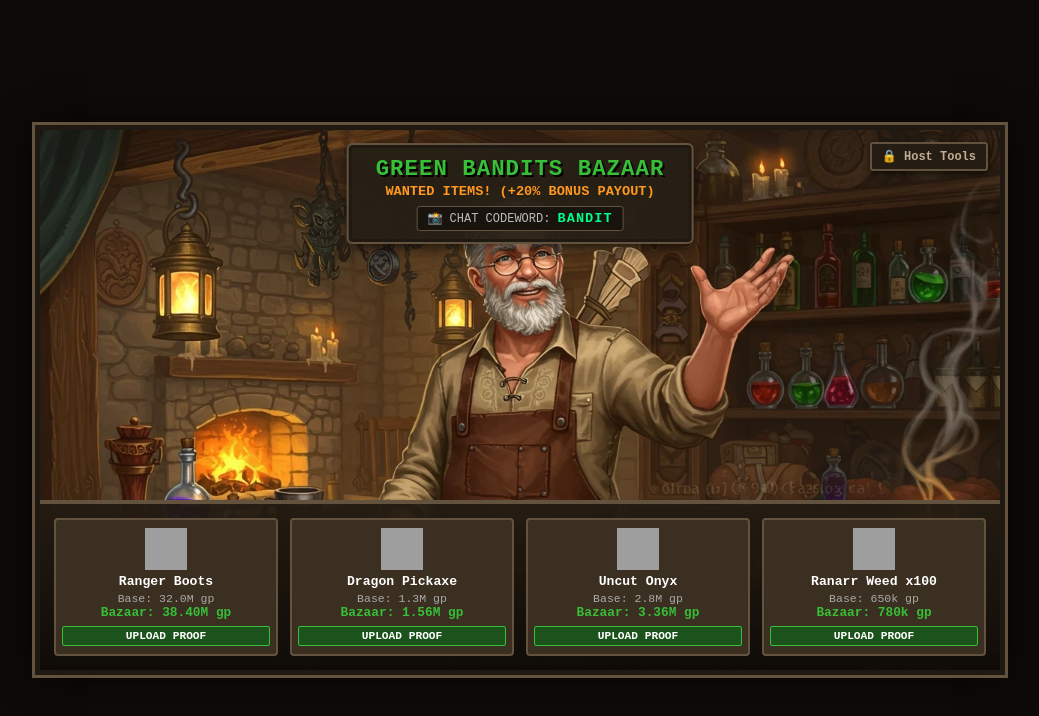
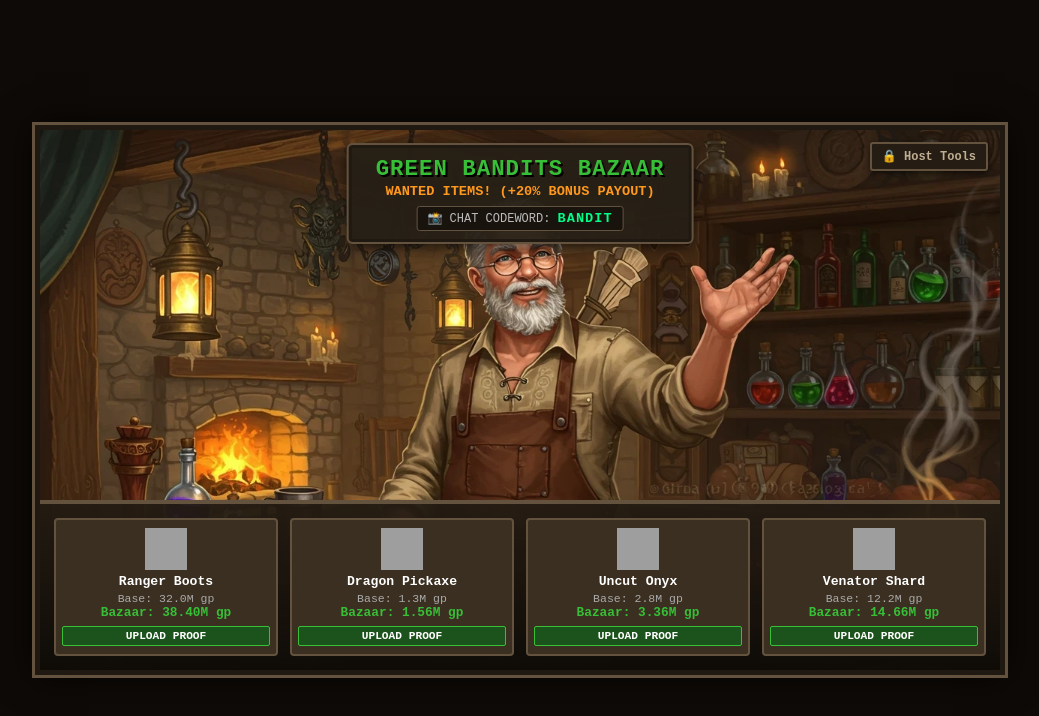
Before and after one commit to jamzzrs/green-bandits-bazaar, a plain HTML site: page index.html in a window 1280 px wide. Shown: the whole page, without its empty margins (120-1159 px from the left). Drawn offline with Linux system fonts and the light colour scheme; no server answers; grey boxes are pictures that could not be loaded.

Commit message:
Update index.html

```diff
--- a/index.html
+++ b/index.html
@@ -501,15 +501,15 @@
       id: "uncut_onyx",
       name: "Uncut Onyx",
       basePrice: 2800000,
-      howToGet: "TzHaar gem shop (300k TokKul) or Zulrah drop.",
+      howToGet: "Zulrah Drop.",
       icon: "https://oldschool.runescape.wiki/images/Uncut_onyx_detail.png"
     },
     {
-      id: "grimy_ranarr",
-      name: "Ranarr Weed x100",
-      basePrice: 650000,
-      howToGet: "Herb patches, Aberrant Spectres, or Wyverns.",
-      icon: "https://oldschool.runescape.wiki/images/Grimy_ranarr_weed_detail.png"
+      id: "venator_shard",
+      name: "Venator Shard",
+      basePrice: 12214959,
+      howToGet: "The Phantom Muspah.",
+      icon: "https://oldschool.runescape.wiki/images/Venator_shard_detail.png"
     }
   ];
 
```
